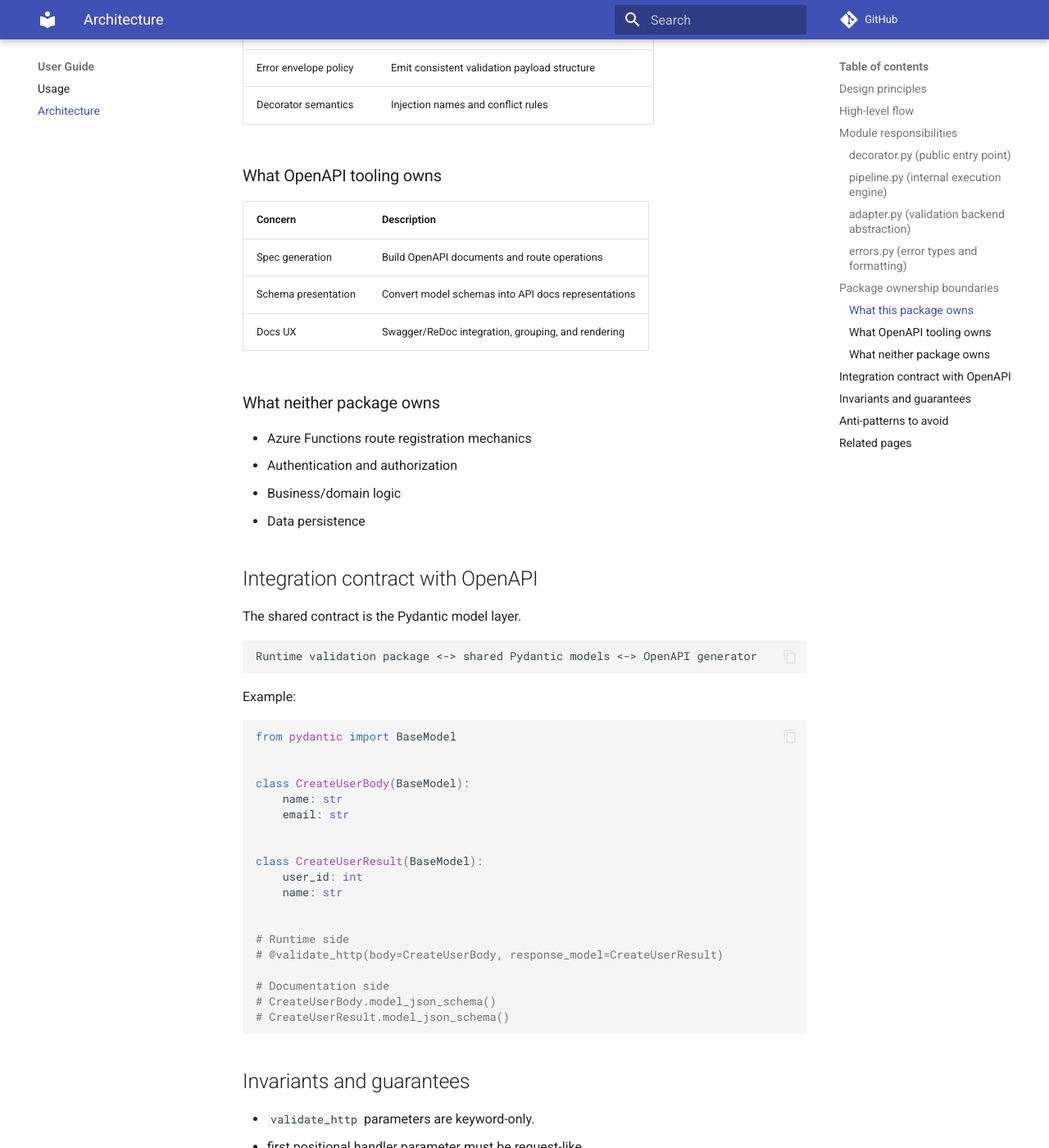
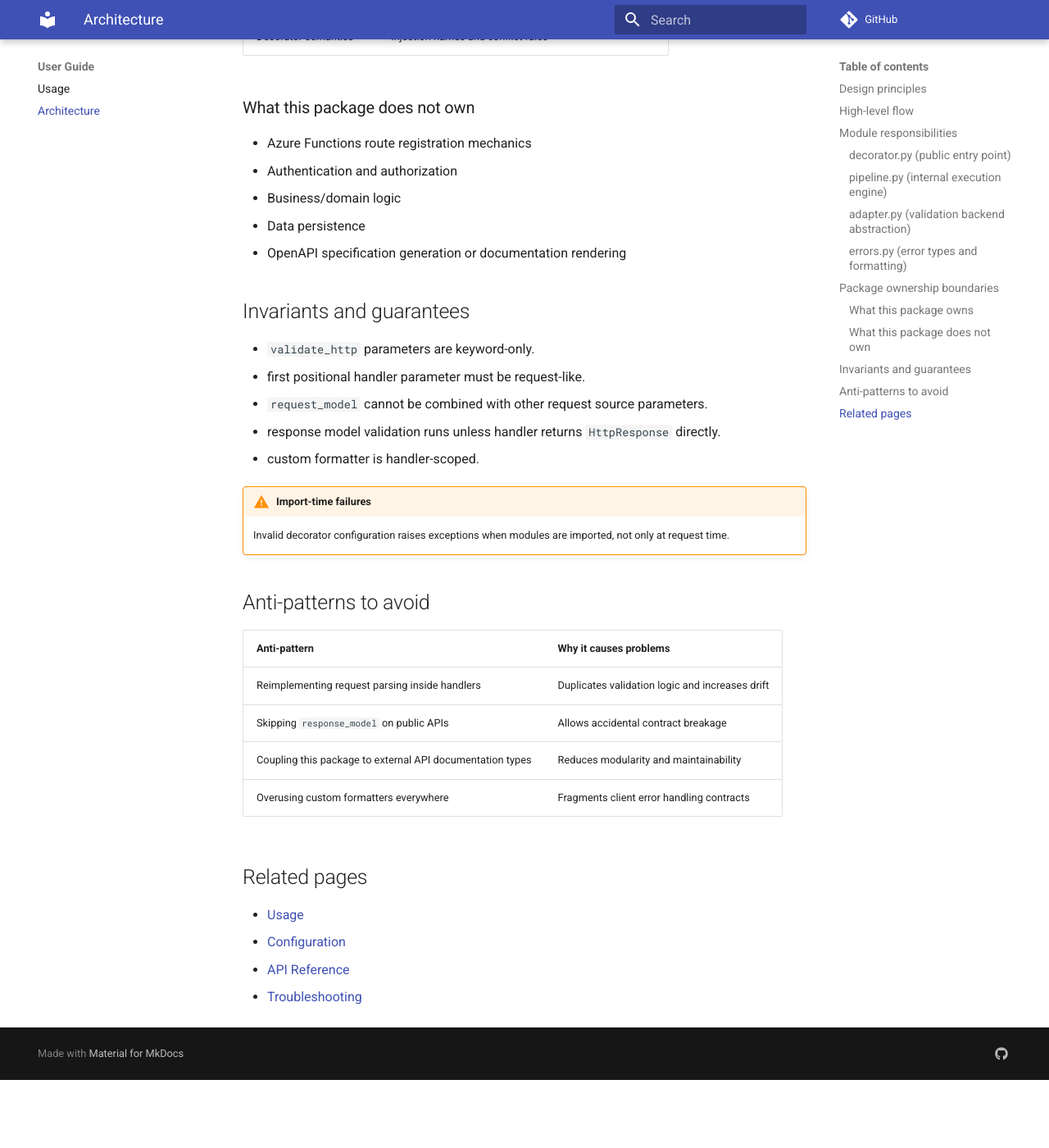
Before and after one commit to yeongseon/azure-functions-validation-python, an MkDocs documentation site: the page built from docs/architecture.md, in a window 1280 px wide and 1400 px high, scrolled down 2718 px. Shown: the whole window at 82% size. Built offline with MkDocs 1.6.1 and Material for MkDocs 9.7.7, drawn with Linux system fonts in a browser that asks for light colours; comment, search, counter and statistics services are not loaded; after the commit the page ends 4035 px from its top, so only the background shows below that; some of the changed text lies outside the part shown.

Commit message:
docs: remove openapi pairing references from documentation
Removed Integration with azure-functions-openapi section from usage.md, OpenAPI ownership/contract sections from architecture.md, and Ecosystem Fit section from index.md.

Ultraworked with [Sisyphus](https://github.com/code-yeongyu/oh-my-opencode)

Co-authored-by: Sisyphus <clio-agent@sisyphuslabs.ai>

````diff
--- a/docs/architecture.md
+++ b/docs/architecture.md
@@ -88,9 +88,6 @@ Error shaping policy:
 
 ## Package ownership boundaries
 
-`azure-functions-validation` and `azure-functions-openapi` are complementary but
-independent projects.
-
 ### What this package owns
 
 | Concern | Description |
@@ -98,55 +95,16 @@ independent projects.
 | Request extraction | Parse body/query/path/headers from `HttpRequest` |
 | Runtime validation | Enforce Pydantic contracts before handler execution |
 | Response enforcement | Validate outbound payloads against `response_model` |
-| Error envelope policy | Emit consistent validation payload structure |
+| Error envelope policy | Emit consistent `{"detail": [...]}` validation payloads |
 | Decorator semantics | Injection names and conflict rules |
 
-### What OpenAPI tooling owns
-
-| Concern | Description |
-| --- | --- |
-| Spec generation | Build OpenAPI documents and route operations |
-| Schema presentation | Convert model schemas into API docs representations |
-| Docs UX | Swagger/ReDoc integration, grouping, and rendering |
-
-### What neither package owns
+### What this package does not own
 
 - Azure Functions route registration mechanics
 - Authentication and authorization
 - Business/domain logic
 - Data persistence
-
-## Integration contract with OpenAPI
-
-The shared contract is the Pydantic model layer.
-
-```text
-Runtime validation package <-> shared Pydantic models <-> OpenAPI generator
-```
-
-Example:
-
-```python
-from pydantic import BaseModel
-
-
-class CreateUserBody(BaseModel):
-    name: str
-    email: str
-
-
-class CreateUserResult(BaseModel):
-    user_id: int
-    name: str
-
-
-# Runtime side
-# @validate_http(body=CreateUserBody, response_model=CreateUserResult)
-
-# Documentation side
-# CreateUserBody.model_json_schema()
-# CreateUserResult.model_json_schema()
-```
+- OpenAPI specification generation or documentation rendering
 
 ## Invariants and guarantees
 
@@ -166,7 +124,7 @@ class CreateUserResult(BaseModel):
 | --- | --- |
 | Reimplementing request parsing inside handlers | Duplicates validation logic and increases drift |
 | Skipping `response_model` on public APIs | Allows accidental contract breakage |
-| Coupling runtime package to OpenAPI types | Reduces modularity and maintainability |
+| Coupling this package to external API documentation types | Reduces modularity and maintainability |
 | Overusing custom formatters everywhere | Fragments client error handling contracts |
 
 ## Related pages
````
Also changed, not shown: docs/index.md (+0 -10 lines), docs/usage.md (+0 -37 lines).
